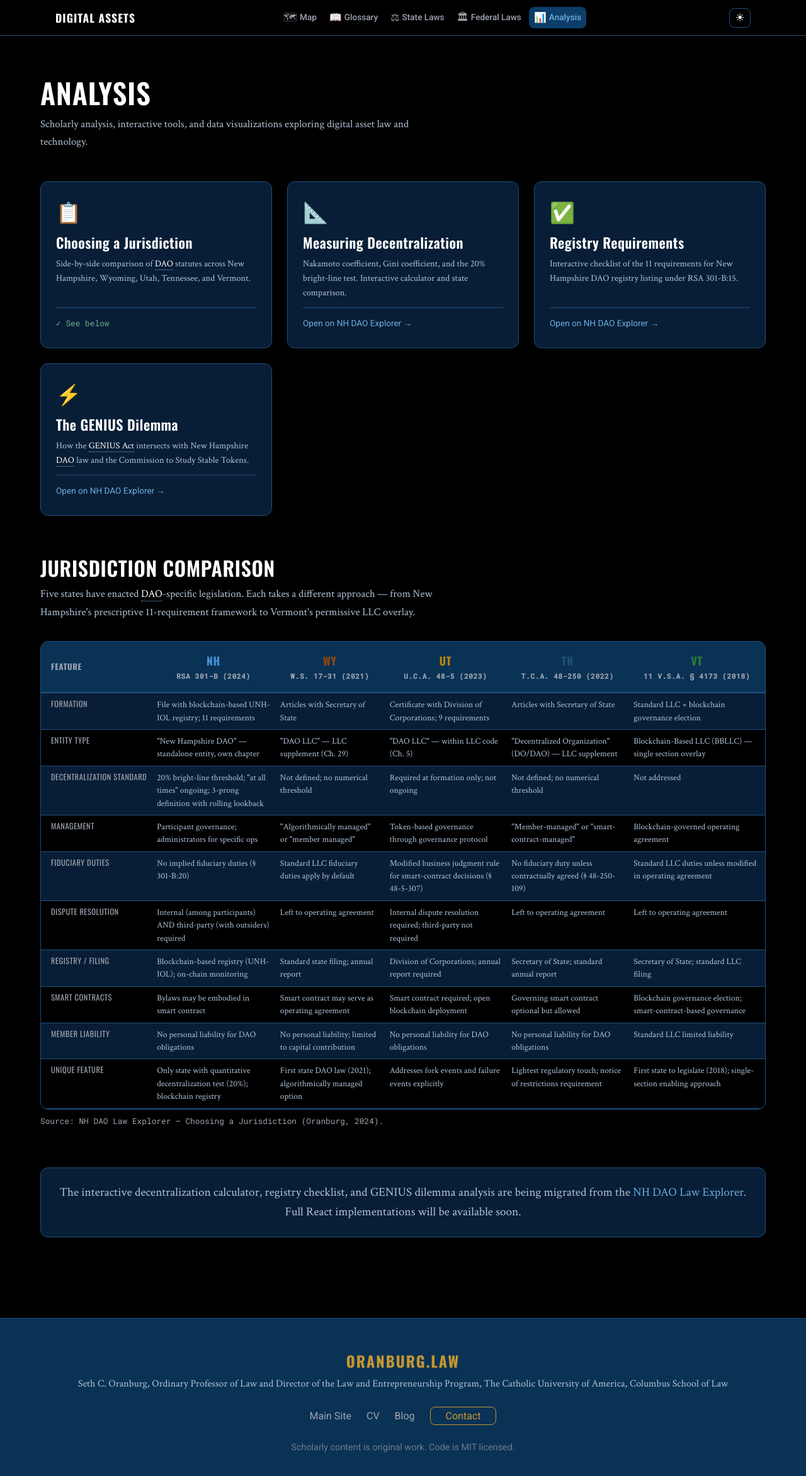
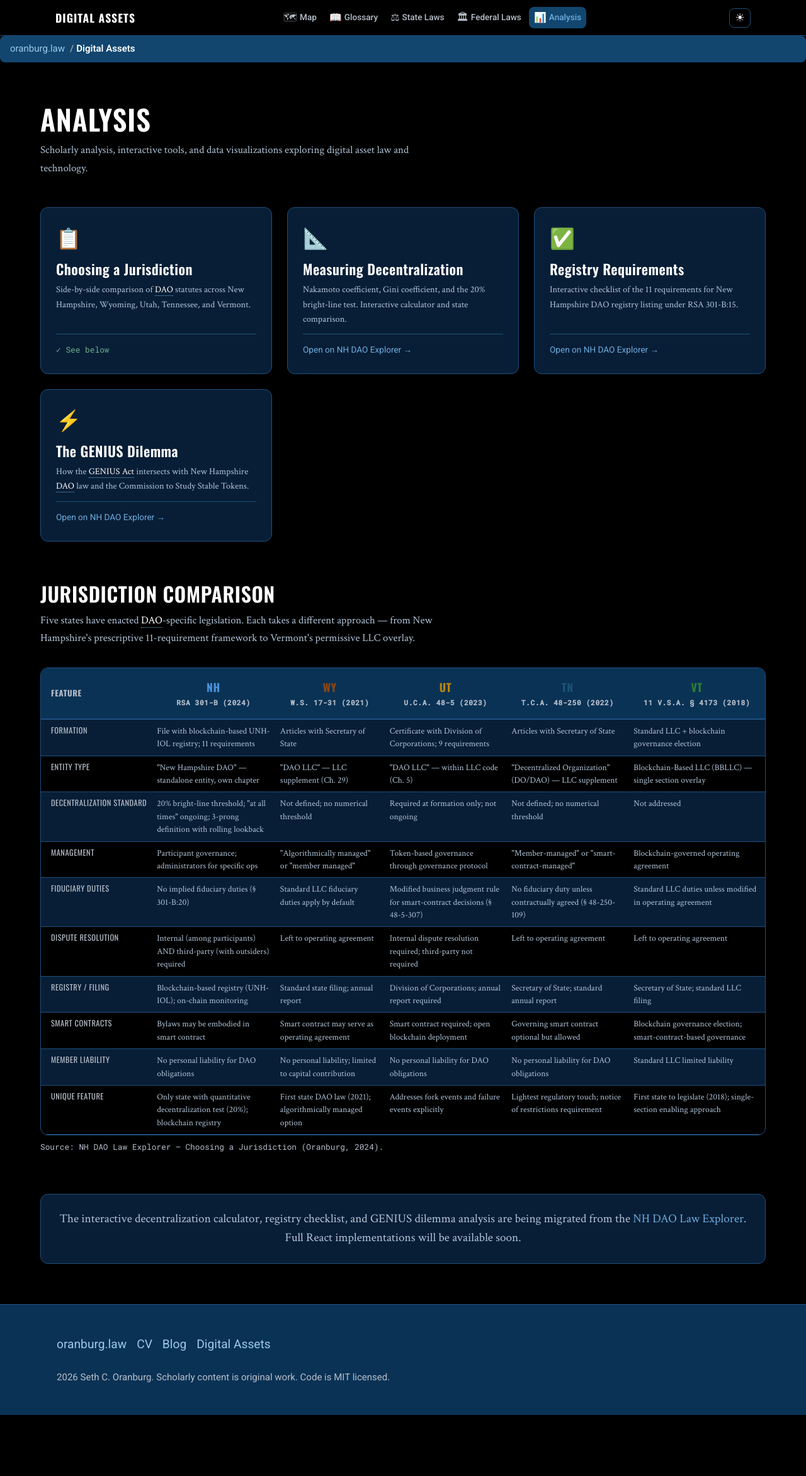
Before and after one commit to Oranburg/digital-assets, a React (Vite) app: page /#/analysis in a window 1280 px wide. Shown: the top 2344 px of the page at 63% size. After the commit the page ends 2247 px from the top, so only its background shows below. Built offline with nearby package versions, Linux system fonts and the light colour scheme.

Commit message:
Adopt shared Oranburg design system (tokens, breadcrumb, footer) (#5)

```diff
--- a/src/App.jsx
+++ b/src/App.jsx
@@ -1,6 +1,7 @@
 import { Routes, Route } from 'react-router-dom'
 import Nav from './components/Nav'
 import Footer from './components/Footer'
+import Breadcrumb from './components/Breadcrumb'
 import MapPage from './pages/MapPage'
 import GlossaryIndex from './pages/GlossaryIndex'
 import TermPage from './pages/TermPage'
@@ -11,11 +12,31 @@ import FederalLaws from './pages/FederalLaws'
 import Analysis from './pages/Analysis'
 import StatutePage from './pages/StatutePage'
 
+const SITE_LINKS = [
+  { label: "oranburg.law", href: "https://oranburg.law" },
+  { label: "CV", href: "https://oranburg.law/cv/" },
+  { label: "Blog", href: "https://oranburg.law/blog/" },
+  { label: "Digital Assets", href: "https://oranburg.law/digital-assets/" },
+]
+
+function PageWrapper({ children }) {
+  return (
+    <>
+      <Breadcrumb
+        trail={[{ label: "oranburg.law", href: "https://oranburg.law" }]}
+        current="Digital Assets"
+      />
+      {children}
+    </>
+  )
+}
+
 export default function App() {
   return (
     <>
       <Nav />
       <main>
+        <PageWrapper>
           <Routes>
             <Route path="/" element={<MapPage />} />
             <Route path="/glossary" element={<GlossaryIndex />} />
@@ -28,8 +49,12 @@ export default function App() {
             <Route path="/laws/federal/:statuteId" element={<StatutePage />} />
             <Route path="/analysis" element={<Analysis />} />
           </Routes>
+        </PageWrapper>
       </main>
-      <Footer />
+      <Footer
+        links={SITE_LINKS}
+        copyright="2026 Seth C. Oranburg. Scholarly content is original work. Code is MIT licensed."
+      />
     </>
   )
 }
--- /dev/null
+++ b/src/components/Breadcrumb.jsx
@@ -0,0 +1,49 @@
+/*
+  Oranburg shared breadcrumb (React: vite-react and next).
+
+  Visually and structurally identical to design-system/partials/og-breadcrumb.html
+  and design-system/astro/Breadcrumb.astro: same nav[aria-label="Breadcrumb"] > ol > li
+  structure, same .og-breadcrumb class names, same aria-current="page" current crumb,
+  same CSS-generated separators from og-tokens.css.
+
+  Accessibility contract (WCAG 2.2):
+    - nav[aria-label="Breadcrumb"] wraps an ordered list.
+    - Each ancestor is a list item with a link.
+    - The current page is plain text carrying aria-current="page" (no link).
+    - Separators are CSS ::before generated content, never an in-DOM glyph.
+    - a:focus-visible outlines live in og-tokens.css (2.4.7 / 2.4.11).
+
+  No invented links: the caller supplies `trail`. When `trail` is empty the
+  breadcrumb falls back to the single shared default link (oranburg.law).
+
+  Import og-tokens.css once at the app entry (e.g. main.jsx or _app/layout) so
+  the .og-breadcrumb rules and the design tokens are in scope. This component
+  has no client-side state, so it is safe to render on the server (Next RSC).
+
+  Usage:
+    <Breadcrumb
+      trail={[{ label: "Home", href: "https://oranburg.law" },
+              { label: "Scholarship", href: "/scholarship/" }]}
+      current="Architects of the Void"
+    />
+*/
+export default function Breadcrumb({ trail = [], current }) {
+  const items =
+    trail.length > 0 ? trail : [{ label: "Home", href: "https://oranburg.law" }];
+  return (
+    <nav aria-label="Breadcrumb" className="og-breadcrumb">
+      <ol>
+        {items.map((item) => (
+          <li key={item.href}>
+            <a href={item.href}>{item.label}</a>
+          </li>
+        ))}
+        {current && (
+          <li>
+            <span aria-current="page">{current}</span>
+          </li>
+        )}
+      </ol>
+    </nav>
+  );
+}
--- a/src/components/Footer.jsx
+++ b/src/components/Footer.jsx
@@ -1,40 +1,47 @@
-import { useCallback } from 'react'
-import './Footer.css'
+/*
+  Oranburg shared footer (React: vite-react and next).
 
-export default function Footer() {
-  const handleContact = useCallback(() => {
-    // Obfuscated email: assembled at runtime so scrapers can't find it in source
-    const u = 'seth'
-    const d = 'oranburg'
-    const t = 'law'
-    window.location.href = `ma` + `ilto:${u}@${d}.${t}`
-  }, [])
+  Visually and structurally identical to design-system/partials/og-footer.html
+  and design-system/astro/Footer.astro: same footer[role="contentinfo"] with
+  nav[aria-label="Footer"] > ul, same .og-footer class names, same labels.
 
+  Accessibility contract (WCAG 2.2):
+    - footer[role="contentinfo"], explicit, one per page.
+    - Link cluster lives in nav[aria-label="Footer"] > ul.
+    - a:focus-visible outlines live in og-tokens.css (2.4.7 / 2.4.11).
+
+  No invented links: the caller supplies `links`. When `links` is empty the
+  footer falls back to the single shared default link (oranburg.law). The hub
+  keeps its own full inventory as hub-specific content; do not bake it in here.
+
+  Import og-tokens.css once at the app entry (e.g. main.jsx or _app/layout) so
+  the .og-footer rules and the design tokens are in scope. This component has no
+  client-side state, so it is safe to render on the server (Next RSC).
+
+  Usage:
+    <Footer
+      links={[{ label: "Home", href: "https://oranburg.law" },
+              { label: "Contact", href: "/contact/" }]}
+      copyright="2026 Seth C. Oranburg. All rights reserved."
+    />
+*/
+export default function Footer({ links = [], copyright }) {
+  const items =
+    links.length > 0 ? links : [{ label: "oranburg.law", href: "https://oranburg.law" }];
   return (
-    <footer className="footer">
-      <div className="footer__inner container">
-        <div className="footer__brand">
-          <a href="https://oranburg.law" className="footer__logo">
-            Oranburg.Law
-          </a>
-          <p className="footer__tagline serif">
-            Seth C. Oranburg, Ordinary Professor of Law and Director of the Law and Entrepreneurship Program, The Catholic University of America, Columbus School of Law
-          </p>
-        </div>
-
-        <nav className="footer__links">
-          <a href="https://oranburg.law">Main Site</a>
-          <a href="https://oranburg.law/cv/">CV</a>
-          <a href="https://oranburg.law/blog/">Blog</a>
-          <button onClick={handleContact} className="footer__contact">
-            Contact
-          </button>
+    <footer role="contentinfo" className="og-footer">
+      <div className="og-footer-inner">
+        <nav aria-label="Footer">
+          <ul>
+            {items.map((item) => (
+              <li key={item.href}>
+                <a href={item.href}>{item.label}</a>
+              </li>
+            ))}
+          </ul>
         </nav>
-
-        <p className="footer__copyright">
-          Scholarly content is original work. Code is MIT licensed.
-        </p>
+        {copyright && <p className="og-footer-copyright">{copyright}</p>}
       </div>
     </footer>
-  )
+  );
 }
--- a/src/main.jsx
+++ b/src/main.jsx
@@ -3,6 +3,7 @@ import { createRoot } from 'react-dom/client'
 import { HashRouter } from 'react-router-dom'
 import App from './App.jsx'
 import './styles/tokens.css'
+import './og-tokens.css'
 
 createRoot(document.getElementById('root')).render(
   <StrictMode>
--- /dev/null
+++ b/src/og-tokens.css
@@ -0,0 +1,153 @@
+/* % voice-check: skip (CSS custom-property names require -- syntax) */
+:root, [data-theme="dark"] {
+  /* Brand palette (constant across modes) */
+  --og-blue-deep: #0A3255; --og-blue-bright: #2459A9; --og-blue-light: #6DACDE;
+  --og-red-deep: #B21F2C; --og-red-bright: #E82F35; --og-red-light: #E96955;
+  --og-yellow: #FFD65C; --og-teal: #B5E1E1;
+  /* Functional, dark mode (pure black for OLED) */
+  --og-bg: #000000; --og-bg-panel: #0A3255; --og-bg-soft: #12466F;
+  --og-ink: #FFFFFF; --og-ink-muted: #B6BEC9; --og-rule: #1E5080;
+  --og-link: #6DACDE; --og-link-onpanel: #9CC9E8; --og-accent: #B5E1E1;
+  --og-accent-red: #E96955; /* AA on black; reserve --og-red-deep for >=24px/bold + fills */
+  /* Heading text colors, dark */
+  --og-heading-1: #6DACDE; --og-heading-2: #FFFFFF; --og-heading-3: #9CC9E8;
+  /* Typography */
+  --og-font-headline: 'Oswald', sans-serif;
+  --og-font-body: 'Roboto', 'Helvetica Neue', 'Arial', sans-serif;
+  --og-font-accent: 'Crimson Text', 'Georgia', serif;
+  --og-font-mono: 'Roboto Mono', 'Consolas', 'Courier New', monospace;
+  --og-font-hebrew: 'Frank Ruhl Libre', 'Noto Serif Hebrew', serif;
+  --og-size-body: clamp(1rem, 0.95rem + 0.25vw, 1.125rem);
+  --og-size-small: clamp(0.85rem, 0.82rem + 0.15vw, 0.95rem);
+  --og-size-h3: clamp(1.3rem, 1.15rem + 0.7vw, 1.6rem);
+  --og-size-h2: clamp(1.6rem, 1.35rem + 1.1vw, 2rem);
+  --og-size-h1: clamp(2rem, 1.6rem + 1.8vw, 2.75rem);
+  --og-line-body: 1.7; --og-line-heading: 1.15;
+  /* Layout + spacing */
+  --og-max-width: 1100px; --og-radius-sm: 4px; --og-radius-md: 8px; --og-radius-pill: 999px;
+  --og-space-xs: 0.25rem; --og-space-sm: 0.5rem; --og-space-md: 1rem;
+  --og-space-lg: 1.5rem; --og-space-xl: 2rem; --og-space-2xl: 3rem; --og-space-3xl: 4rem;
+}
+[data-theme="light"] {
+  --og-bg: #FFFFFF; --og-bg-panel: #F8F9FA; --og-bg-soft: #E9ECEF;
+  --og-ink: #1A1A1A; --og-ink-muted: #555555; --og-rule: #D0D8E4;
+  --og-link: #2459A9; --og-link-onpanel: #2459A9;
+  --og-accent: #176D6D; /* non-brand a11y substitution, pending approval */
+  --og-accent-red: #B21F2C;
+  --og-heading-1: #0A3255; --og-heading-2: #0A3255; --og-heading-3: #2459A9;
+}
+@media (prefers-reduced-motion: reduce) {
+  *, *::before, *::after {
+    animation-duration: 0.01ms !important; animation-iteration-count: 1 !important;
+    transition-duration: 0.01ms !important; scroll-behavior: auto !important;
+  }
+}
+/* COMPATIBILITY SHIM: keep one release during the og- migration, then delete.
+   Aliases retired short names to the canonical --og- values. */
+:root, [data-theme="dark"], [data-theme="light"] {
+  --bg: var(--og-bg); --bg-secondary: var(--og-bg-panel); --bg-soft: var(--og-bg-soft);
+  --text: var(--og-ink); --muted: var(--og-ink-muted); --border: var(--og-rule);
+  --accent: var(--og-link); --accent-2: var(--og-accent); --accent-red: var(--og-accent-red);
+  --blue-deep: var(--og-blue-deep); --blue-bright: var(--og-blue-bright); --blue-light: var(--og-blue-light);
+  --red-deep: var(--og-red-deep); --red-bright: var(--og-red-bright); --red-light: var(--og-red-light);
+  --yellow: var(--og-yellow); --teal: var(--og-teal);
+  --font-headline: var(--og-font-headline); --font-body: var(--og-font-body);
+  --font-accent: var(--og-font-accent); --font-mono: var(--og-font-mono); --font-hebrew: var(--og-font-hebrew);
+  --max-width: var(--og-max-width); --radius-sm: var(--og-radius-sm);
+  --radius-md: var(--og-radius-md); --radius-pill: var(--og-radius-pill);
+  --space-xs: var(--og-space-xs); --space-sm: var(--og-space-sm); --space-md: var(--og-space-md);
+  --space-lg: var(--og-space-lg); --space-xl: var(--og-space-xl);
+  --space-2xl: var(--og-space-2xl); --space-3xl: var(--og-space-3xl);
+}
+
+/* ==========================================================================
+   Shared component styles: breadcrumb + footer
+   These rules are identical for every stack. The HTML partial, the Astro
+   component, and the React component all emit the same class names and the
+   same structure, so this one sheet styles all three.
+   ========================================================================== */
+
+/* ---- Breadcrumb (WCAG 2.4.7 / 2.4.11) ---------------------------------- */
+.og-breadcrumb {
+  font-size: var(--og-size-small);
+  line-height: var(--og-line-body);
+  color: var(--og-ink-muted);
+  background: var(--og-bg-soft);
+  padding: var(--og-space-sm) var(--og-space-md);
+  border-radius: var(--og-radius-md);
+}
+.og-breadcrumb ol {
+  list-style: none;
+  margin: 0;
+  padding: 0;
+  display: flex;
+  flex-wrap: wrap;
+  align-items: center;
+  gap: var(--og-space-xs);
+}
+.og-breadcrumb li {
+  display: inline-flex;
+  align-items: center;
+}
+/* CSS-generated separator, never an in-DOM glyph. */
+.og-breadcrumb li + li::before {
+  content: "/";
+  margin: 0 var(--og-space-xs);
+  color: var(--og-ink-muted);
+}
+.og-breadcrumb a {
+  color: var(--og-link-onpanel);
+  text-decoration: none;
+}
+.og-breadcrumb a:hover {
+  text-decoration: underline;
+}
+.og-breadcrumb [aria-current="page"] {
+  color: var(--og-ink);
+  font-weight: 600;
+}
+.og-breadcrumb a:focus-visible {
+  outline: 2px solid var(--og-link-onpanel);
+  outline-offset: 2px;
+  border-radius: var(--og-radius-sm);
+}
+
+/* ---- Footer (one contentinfo per page) --------------------------------- */
+.og-footer {
+  background: var(--og-bg-panel);
+  color: var(--og-ink);
+  border-top: 1px solid var(--og-rule);
+  padding: var(--og-space-2xl) var(--og-space-md);
+}
+.og-footer-inner {
+  max-width: var(--og-max-width);
+  margin: 0 auto;
+  display: flex;
+  flex-direction: column;
+  gap: var(--og-space-lg);
+}
+.og-footer nav ul {
+  list-style: none;
+  margin: 0;
+  padding: 0;
+  display: flex;
+  flex-wrap: wrap;
+  gap: var(--og-space-md);
+}
+.og-footer a {
+  color: var(--og-link-onpanel);
+  text-decoration: none;
+}
+.og-footer a:hover {
+  text-decoration: underline;
+}
+.og-footer a:focus-visible {
+  outline: 2px solid var(--og-link-onpanel);
+  outline-offset: 2px;
+  border-radius: var(--og-radius-sm);
+}
+.og-footer-copyright {
+  font-size: var(--og-size-small);
+  color: var(--og-ink-muted);
+  margin: 0;
+}
```
Lines whose indentation alone changed are shown as unchanged.
